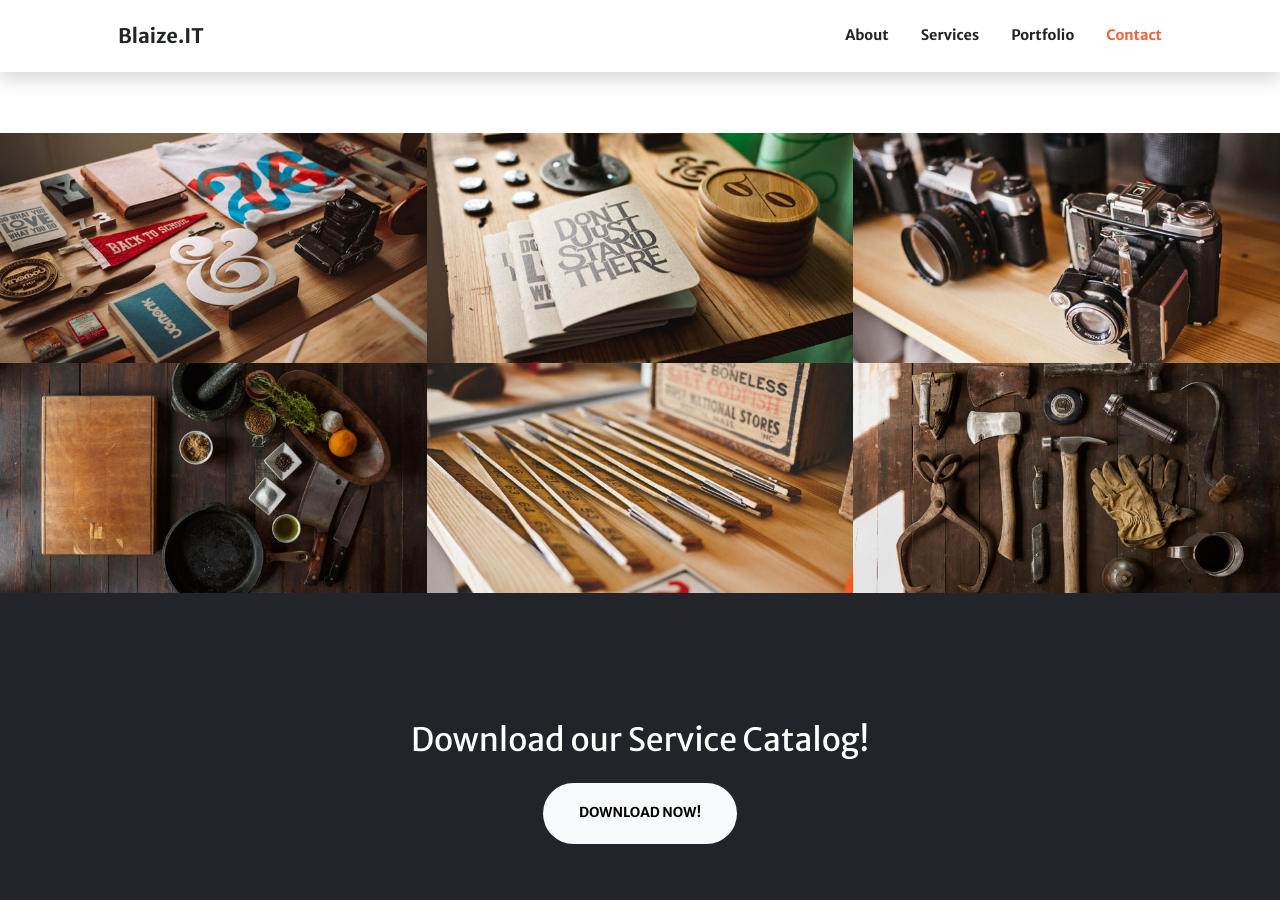
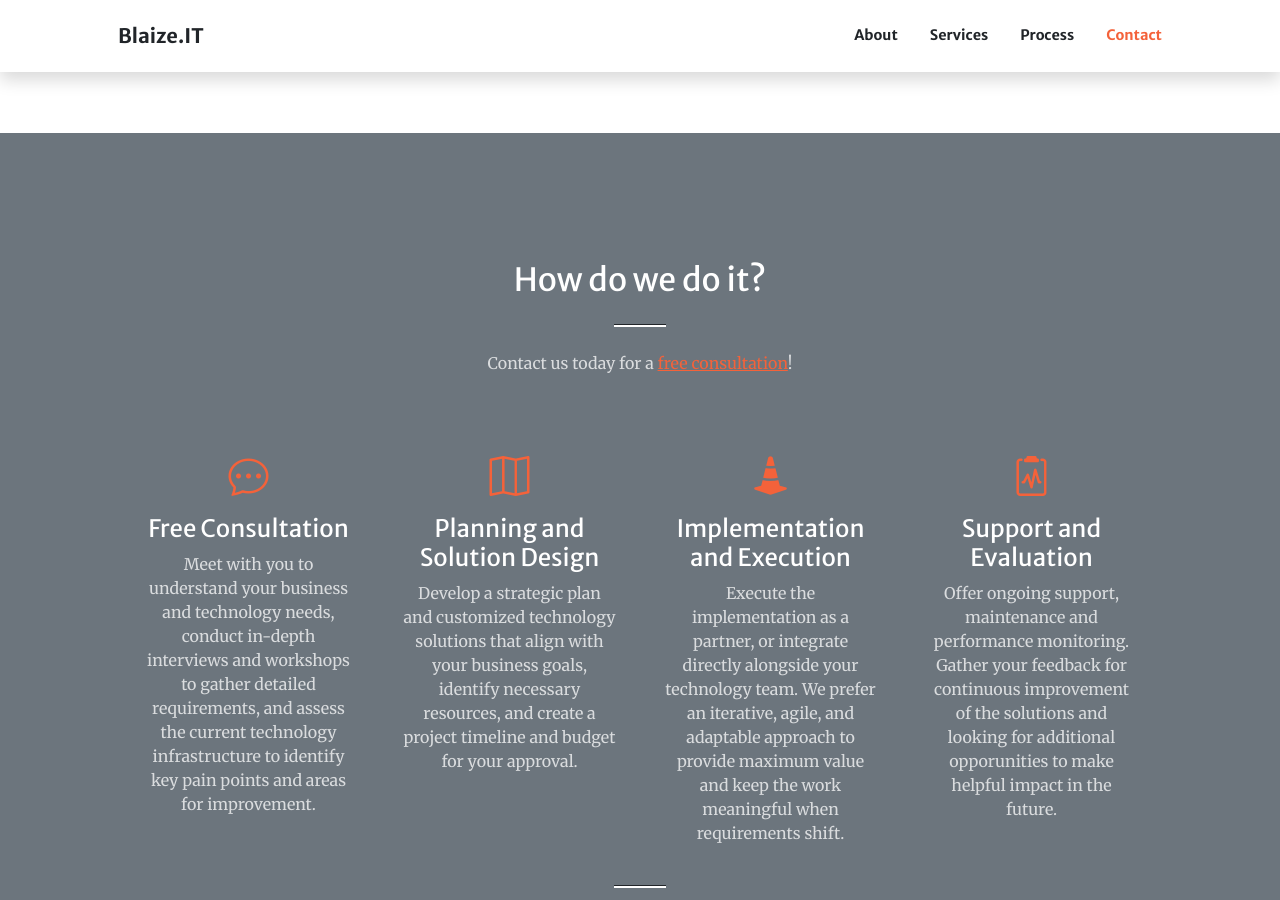
Before and after one commit to blaize-it/blaize-it.github.io, a Jekyll site: the page built from index.html, in a window 1280 px wide and 900 px high, scrolled down 2471 px. Built offline with Jekyll 4.4.1, drawn with Linux system fonts in a browser that asks for light colours; comment, search, counter and statistics services are not loaded.

Commit message:
Add process section.

```diff
--- a/_includes/navigation.html
+++ b/_includes/navigation.html
@@ -7,7 +7,7 @@
       <ul class="navbar-nav ms-auto my-2 my-lg-0">
         <li class="nav-item"><a class="nav-link" href="#about">About</a></li>
         <li class="nav-item"><a class="nav-link" href="#services">Services</a></li>
-        <li class="nav-item"><a class="nav-link" href="#portfolio">Portfolio</a></li>
+        <li class="nav-item"><a class="nav-link" href="#process">Process</a></li>
         <li class="nav-item"><a class="nav-link" href="#contact">Contact</a></li>
       </ul>
     </div>
--- /dev/null
+++ b/_includes/process.html
@@ -0,0 +1,48 @@
+<!-- Process -->
+<section class="page-section bg-secondary" id="process">
+  <div class="container px-4 px-lg-5">
+    <div class="row gx-4 gx-lg-5 justify-content-center">
+      <div class="col-lg-8 text-center">
+        <h2 class="text-white mt-0">How do we do it?</h2>
+        <hr class="divider divider-light" />
+        <p class="text-white-75 mb-4">Contact us today for a <a href="#contact">free consultation</a>!</p>
+      </div>
+      <div class="row gx-4 gx-lg-5 pb-3">
+        <div class="col-lg-3 col-md-3 text-center">
+          <div class="mt-5">
+            <div class="mb-2"><i class="bi-chat-dots fs-1 text-primary"></i></div>
+            <h3 class="text-white h4 mb-2">Free Consultation</h3>
+            <p class="text-white-75 mb-0">Meet with you to understand your business and technology needs, conduct in-depth interviews and workshops to gather detailed requirements, and assess the current technology infrastructure to identify key pain points and areas for improvement.</p>
+          </div>
+        </div>
+        <div class="col-lg-3 col-md-3 text-center">
+          <div class="mt-5">
+            <div class="mb-2"><i class="bi-map fs-1 text-primary"></i></div>
+            <h3 class="text-white h4 mb-2">Planning and Solution Design</h3>
+            <p class="text-white-75 mb-0">Develop a strategic plan and customized technology solutions that align with your business goals, identify necessary resources, and create a project timeline and budget for your approval.</p>
+          </div>
+        </div>
+        <div class="col-lg-3 col-md-3 text-center">
+          <div class="mt-5">
+            <div class="mb-2"><i class="bi-cone-striped fs-1 text-primary"></i></div>
+            <h3 class="text-white h4 mb-2">Implementation and Execution</h3>
+            <p class="text-white-75 mb-0">Execute the implementation as a partner, or integrate directly alongside your technology team. We prefer an iterative, agile, and adaptable approach to provide maximum value and keep the work meaningful when requirements shift.</p>
+          </div>
+        </div>
+        <div class="col-lg-3 col-md-3 text-center">
+          <div class="mt-5">
+            <div class="mb-2"><i class="bi-clipboard2-pulse fs-1 text-primary"></i></div>
+            <h3 class="text-white h4 mb-2">Support and Evaluation</h3>
+            <p class="text-white-75 mb-0">Offer ongoing support, maintenance and performance monitoring. Gather your feedback for continuous improvement of the solutions and looking for additional opporunities to make helpful impact in the future.</p>
+          </div>
+        </div>
+      </div>
+      <div class="row gx-4 gx-lg-5 justify-content-center">
+        <div class="col-lg-8 text-center">
+          <hr class="divider divider-light" />
+          <a class="btn btn-light btn-xl" href="#contact">Let's talk!</a>
+        </div>
+      </div>
+    </div>
+  </div>
+</section>
--- a/index.html
+++ b/index.html
@@ -86,7 +86,7 @@ services:
   </div>
 </section>
 
-{% include portfolio.html %}
+{% include process.html %}
 
 <!-- Call to action-->
 <section class="page-section bg-dark text-white">
```
